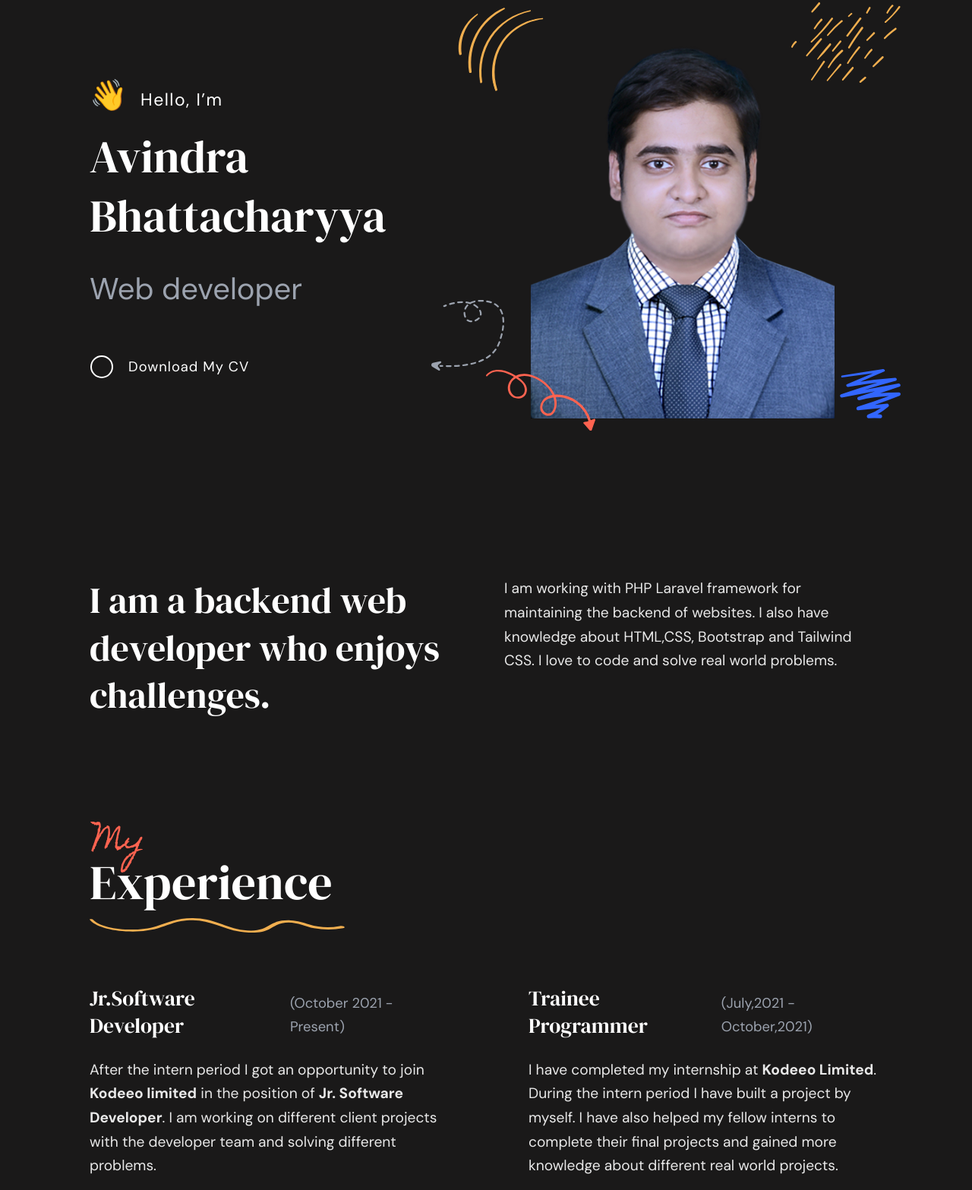
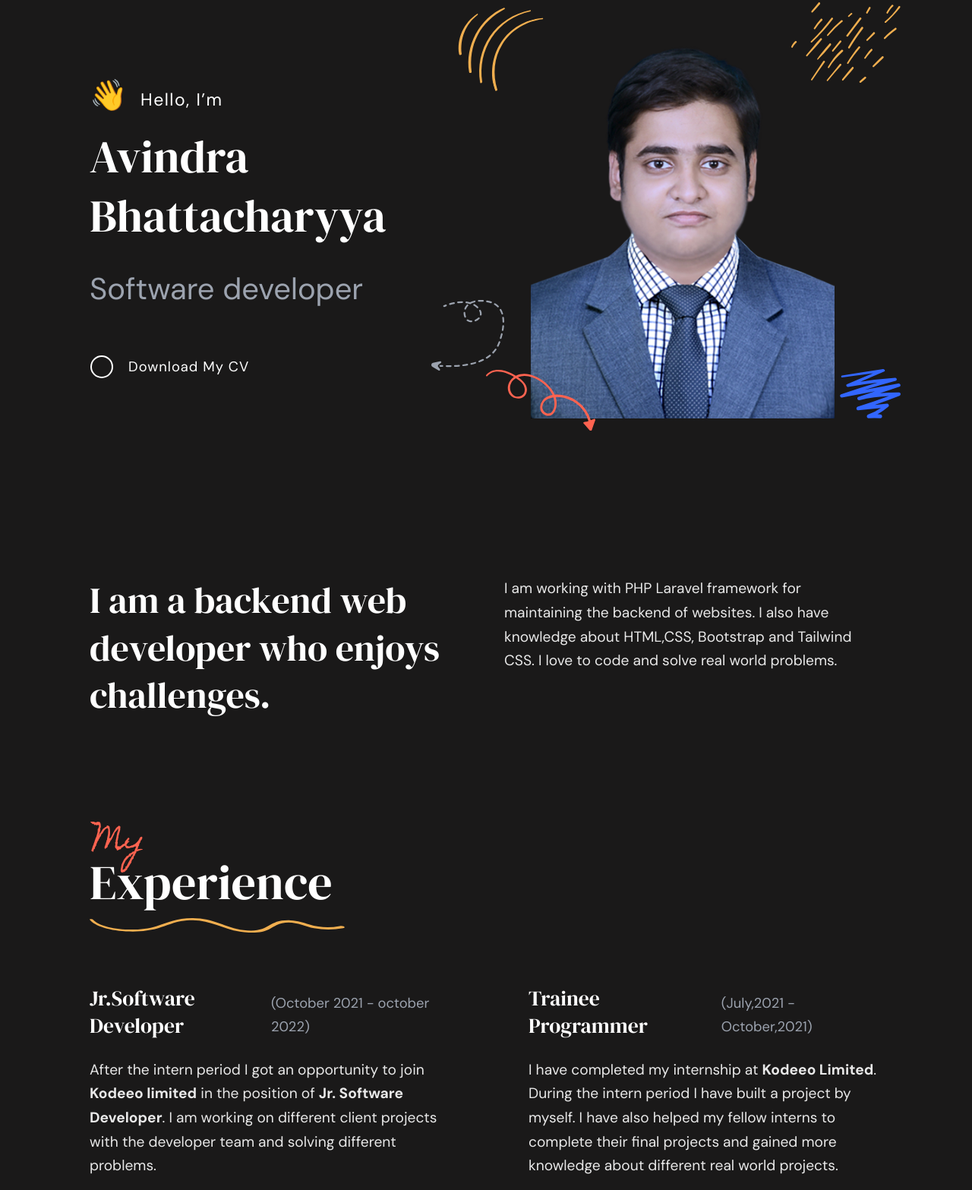
Before and after one commit to Bhattacharyya-Avi/avindrabhattacharyya.github.io, a plain HTML site: page index.html in a window 1280 px wide. Shown: the part 162-1729 px from the top of the page at 76% size. Drawn offline with Linux system fonts and the light colour scheme.

Commit message:
update image

```diff
--- a/index.html
+++ b/index.html
@@ -98,7 +98,7 @@
                         </svg>
                     </div>
                 </h1>
-                <p class="text-muted lead mb-5" data-aos="fade-left" data-aos-delay="350" style="font-size: 40px;">Web developer<br /></p>
+                <p class="text-muted lead mb-5" data-aos="fade-left" data-aos-delay="350" style="font-size: 40px;">Software developer<br /></p>
                 <a target="_blank" href="https://drive.google.com/drive/folders/1LmQdJwQF9TvQgXvLKay5N5vqWuwG3Dax" class="btn btn-pseudo" data-aos="fade-up" data-aos-delay="600">Download My CV</a>
             </div>
             <div class="col-12 col-md-6 position-relative mt-10 mt-md-5 mt-lg-0">
@@ -297,10 +297,22 @@
             </div>
             <div class="row gx-10 gy-5">
                 <!-- Single Skill-->
+                <!-- <div class="col-12 col-md-6" data-aos="reveal-down">
+                    <div class="d-flex align-items-start mb-3 flex-column flex-lg-row align-items-lg-center">
+                        <h4>Associate Software Developer</h4> <span class="text-muted ms-lg-2">(November 2022 -
+                            Present)</span>
+                    </div>
+                    <p class="opacity-90">In <strong>Ambala It</strong> I join as a <strong>Associate Software Developer</strong>.
+                        My Job is Debug software, Develop required features in different programming language,
+                        Understand the requirements and develop them, follow the gideline given by the seniors.
+                    </p>
+                </div> -->
+                <!-- / Single Skill -->
+                <!-- Single Skill-->
                 <div class="col-12 col-md-6" data-aos="reveal-down">
                     <div class="d-flex align-items-start mb-3 flex-column flex-lg-row align-items-lg-center">
                         <h4>Jr.Software Developer</h4> <span class="text-muted ms-lg-2">(October 2021 -
-                            Present)</span>
+                            october 2022)</span>
                     </div>
                     <p class="opacity-90">After the intern period I got an opportunity to join <strong>Kodeeo
                             limited</strong> in the position of
```
Also changed, not shown: assets/images/profile2.png (added).
